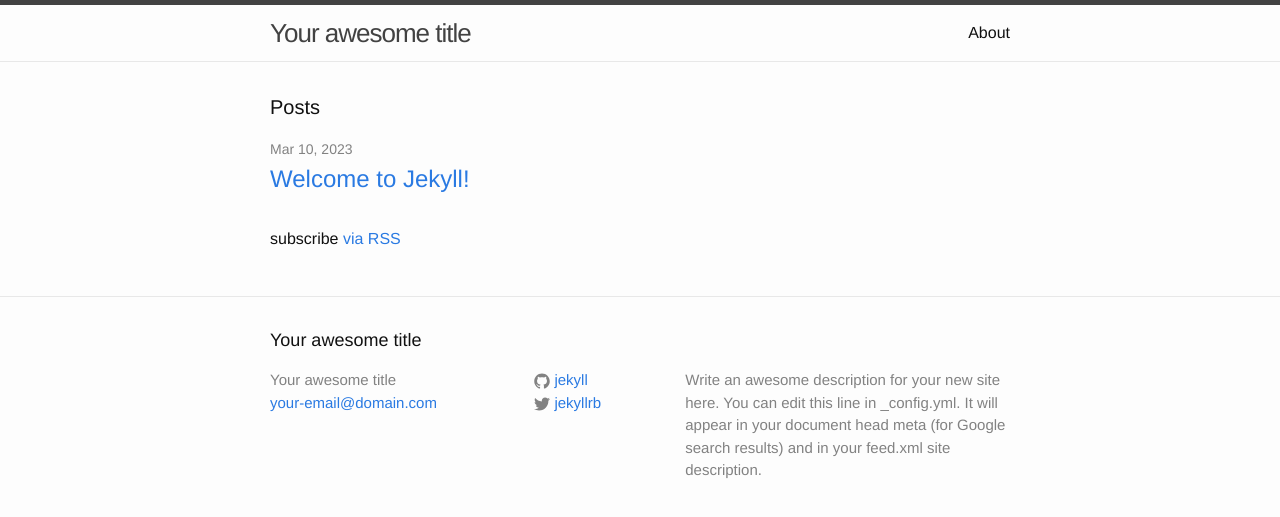
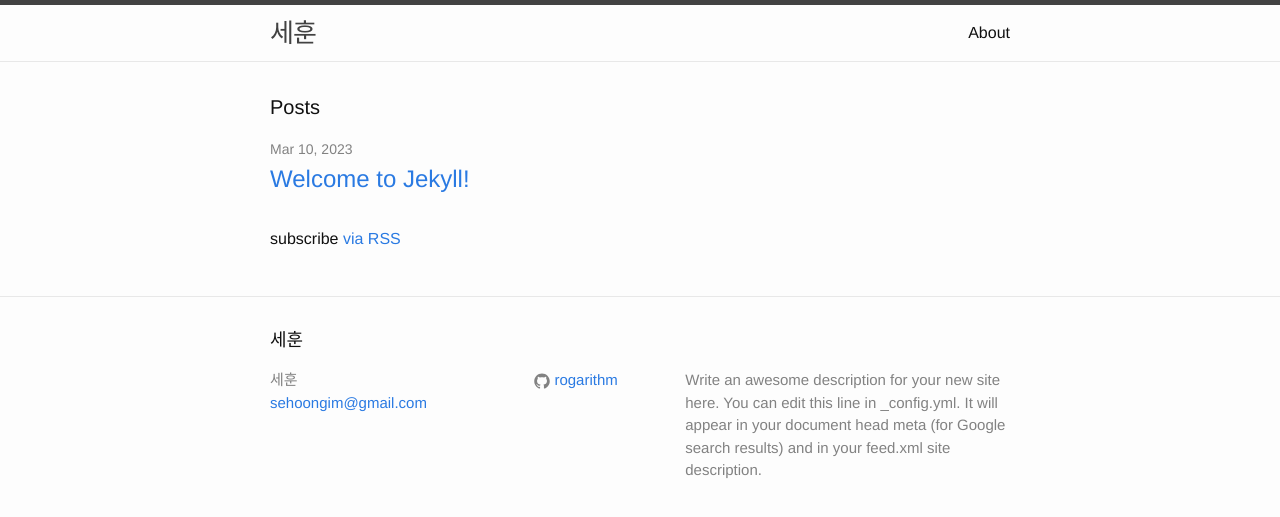
Before and after one commit to rogarithm/rogarithm.github.io, a Jekyll site: the page built from index.html, in a window 1280 px wide. Shown: the top 517 px of the page. Built offline with Jekyll 4.4.1, drawn with Linux system fonts in a browser that asks for light colours.

Commit message:
설정 정보 등록

```diff
--- a/_config.yml
+++ b/_config.yml
@@ -6,16 +6,22 @@
 # 'jekyll serve'. If you change this file, please restart the server process.
 
 # Site settings
-title: Your awesome title
-email: your-email@domain.com
+title: 세훈
+email: sehoongim@gmail.com
 description: > # this means to ignore newlines until "baseurl:"
   Write an awesome description for your new site here. You can edit this
   line in _config.yml. It will appear in your document head meta (for
   Google search results) and in your feed.xml site description.
 baseurl: "" # the subpath of your site, e.g. /blog
 url: "http://yourdomain.com" # the base hostname & protocol for your site
-twitter_username: jekyllrb
-github_username:  jekyll
+url: "rogarithm.github.io" # the base hostname & protocol for your site, e.g. http://example.com
+github_username:  rogarithm
+
+lang: "ko"
+timezone: "Asia/Seoul"
 
 # Build settings
 markdown: kramdown
+theme: minima
+plugins:
+  - jekyll-feed
```
